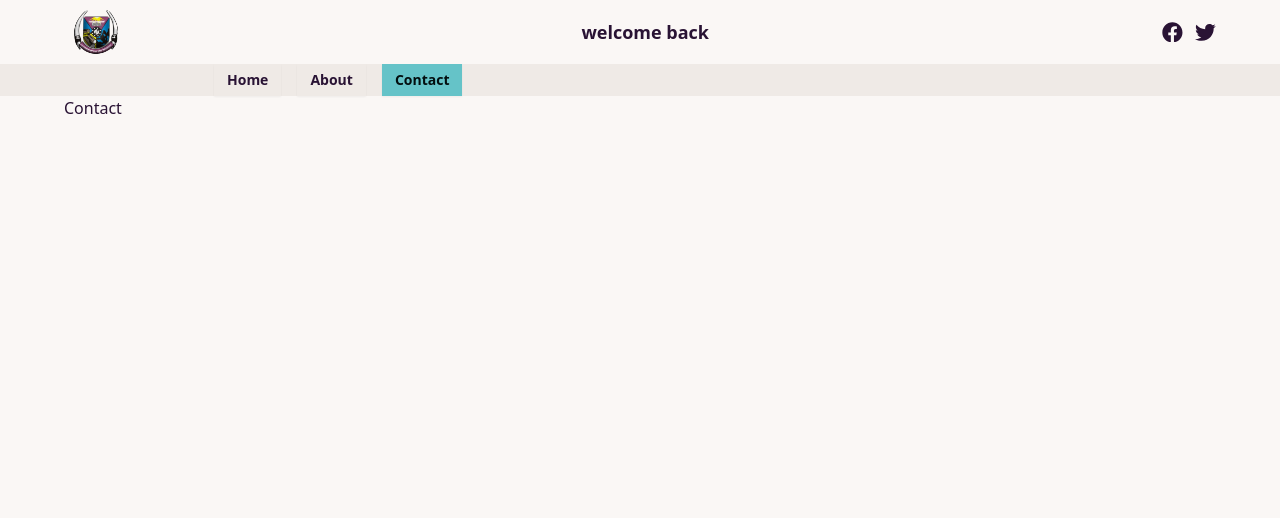
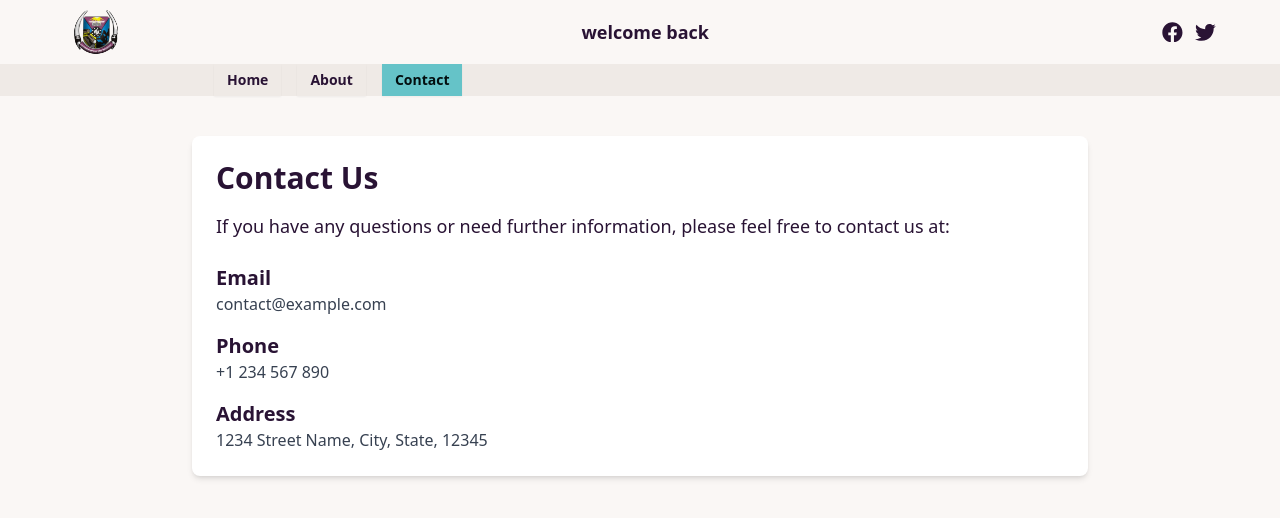
Before and after one commit to Victor-olabisi/Futa-landmark-locations, a React (Vite) app: page /contact in a window 1280 px wide. Shown: the top 518 px of the page. Built offline with nearby package versions, Linux system fonts and the light colour scheme.

Commit message:
Refactor Contact page to include contact information

```diff
--- a/src/pages/Contact.jsx
+++ b/src/pages/Contact.jsx
@@ -1,6 +1,29 @@
+import React from "react";
+
 const Contact = () => {
   return (
-    <div>Contact</div>
-  )
-}
-export default Contact
+    <div className="max-w-4xl mx-auto p-6 bg-white shadow-md rounded-lg mt-10">
+      <h2 className="text-3xl font-bold mb-4">Contact Us</h2>
+      <p className="text-lg mb-6">
+        If you have any questions or need further information, please feel free
+        to contact us at:
+      </p>
+      <div className="space-y-4">
+        <div>
+          <h3 className="text-xl font-semibold">Email</h3>
+          <p className="text-gray-700">contact@example.com</p>
+        </div>
+        <div>
+          <h3 className="text-xl font-semibold">Phone</h3>
+          <p className="text-gray-700">+1 234 567 890</p>
+        </div>
+        <div>
+          <h3 className="text-xl font-semibold">Address</h3>
+          <p className="text-gray-700">1234 Street Name, City, State, 12345</p>
+        </div>
+      </div>
+    </div>
+  );
+};
+
+export default Contact;
```
